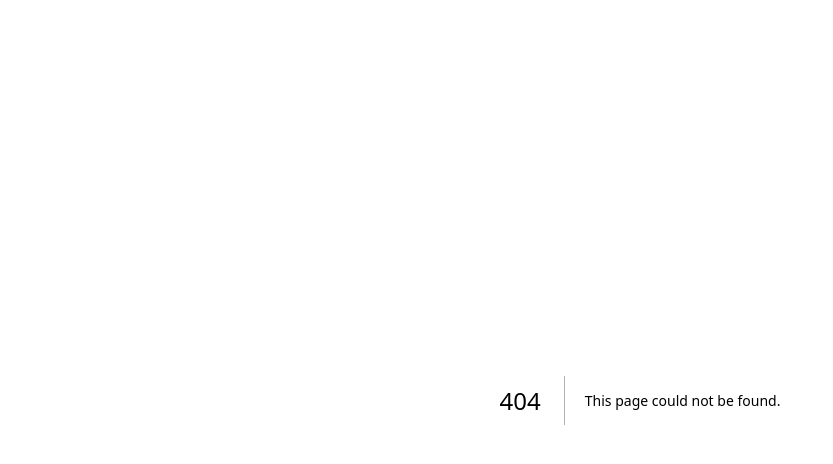
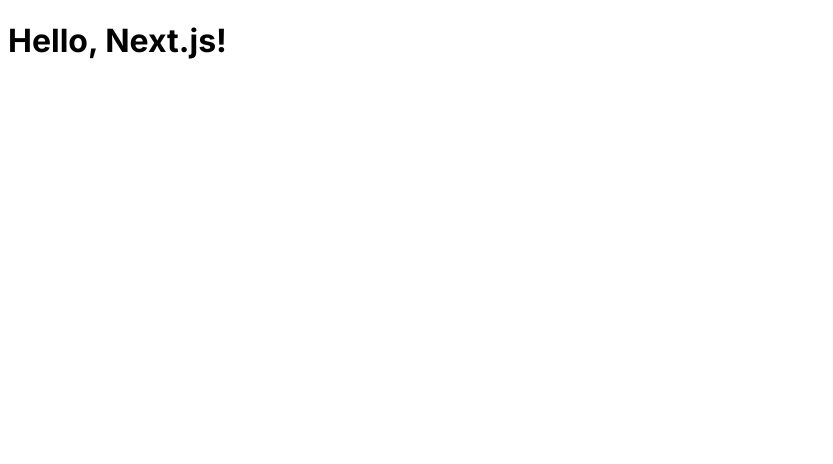
Before and after one commit to yokenzan/learning.full-stack-web-development.frontend, a Next.js app: page /hello in a window 1280 px wide. Before the commit this address had no page. Shown: the top 464 px of the page, without its empty margins (0-833 px from the left). Built offline with nearby package versions, Linux system fonts and the light colour scheme.

Commit message:
hello world

```diff
--- /dev/null
+++ b/app/hello/page.tsx
@@ -0,0 +1,3 @@
+export default function Page() {
+    return <h1>Hello, Next.js!</h1>
+}
```
